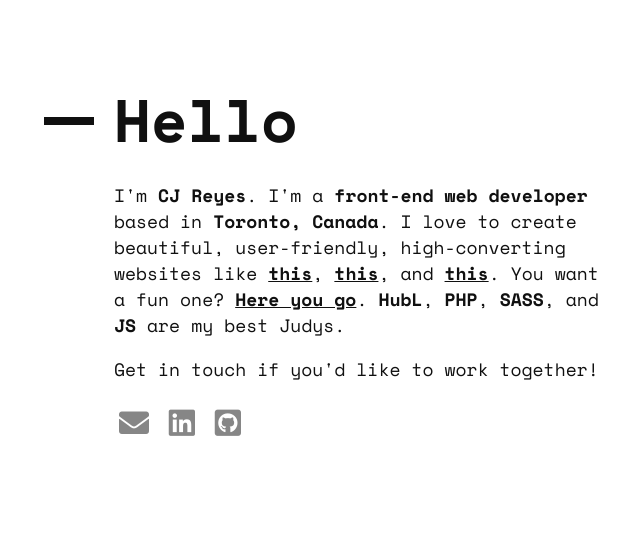
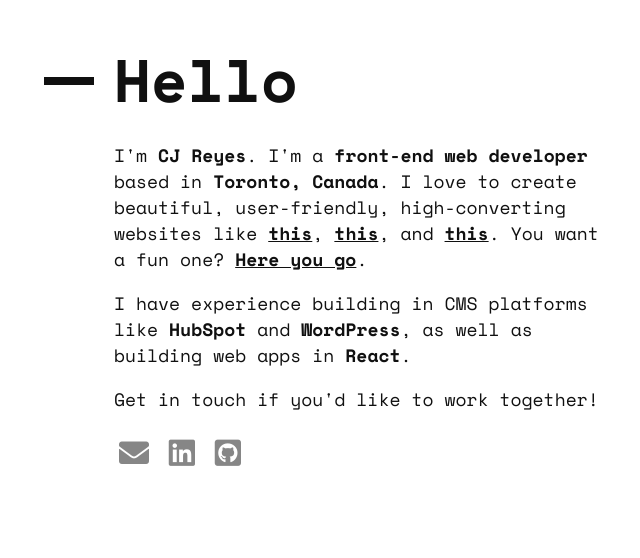
Before and after one commit to itscjreyes/main, a website: page index.html in a window 1280 px wide. Shown: the part 105-663 px from the top of the page, without its empty margins (226-866 px from the left). Drawn offline with nearby package versions, Linux system fonts and the light colour scheme.

Commit message:
Updated links

```diff
--- a/index.html
+++ b/index.html
@@ -53,7 +53,8 @@
     <main>
         <section class="content">
             <h1>Hello</h1>
-            <p>I'm <strong>CJ Reyes</strong>. I'm a <strong>front-end web developer</strong> based in <strong>Toronto, Canada</strong>. I love to create beautiful, user-friendly, high-converting websites like <a href="https://www.difenda.com/" target="_blank">this</a>, <a href="https://allegoryinsurance.com/" target="_blank">this</a>, and <a href="https://crowdriff.com/see2019" target="_blank">this</a>. You want a fun one? <a href="https://itscjreyes.github.io/drakespeare/" target="_blank">Here you go</a>. <strong>HubL</strong>, <strong>PHP</strong>, <strong>SASS</strong>, and <strong>JS</strong> are my best Judys.</p>
+            <p>I'm <strong>CJ Reyes</strong>. I'm a <strong>front-end web developer</strong> based in <strong>Toronto, Canada</strong>. I love to create beautiful, user-friendly, high-converting websites like <a href="https://crowdriff.com/" target="_blank">this</a>, <a href="https://localhood.com/" target="_blank">this</a>, and <a href="https://takeactionforblacklives.com" target="_blank">this</a>. You want a fun one? <a href="https://itscjreyes.github.io/drakespeare/" target="_blank">Here you go</a>.</p>
+            <p>I have experience building in CMS platforms like <strong>HubSpot</strong> and <strong>WordPress</strong>, as well as building web apps in <strong>React</strong>.</p>
             <p>Get in touch if you'd like to work together!</p>
             <div class="contact">
                 <a href="mailto:itscjreyes@gmail.com" title="Email"><i class="fas fa-envelope"></i></a>
--- a/public/styles/style.css
+++ b/public/styles/style.css
@@ -170,7 +170,7 @@ a {
 .content {
   position: relative;
   left: -50px;
-  top: 20vh;
+  top: 15vh;
   max-width: 500px;
   margin: 20px auto 0;
   -webkit-transition: all 0.2s ease;
--- a/src/styles/styles.scss
+++ b/src/styles/styles.scss
@@ -44,7 +44,7 @@ a {
 .content {
     position: relative;
     left: -50px;
-    top: 20vh;
+    top: 15vh;
     max-width: 500px;
     margin: 20px auto 0;
     transition: all 0.2s ease;
```
